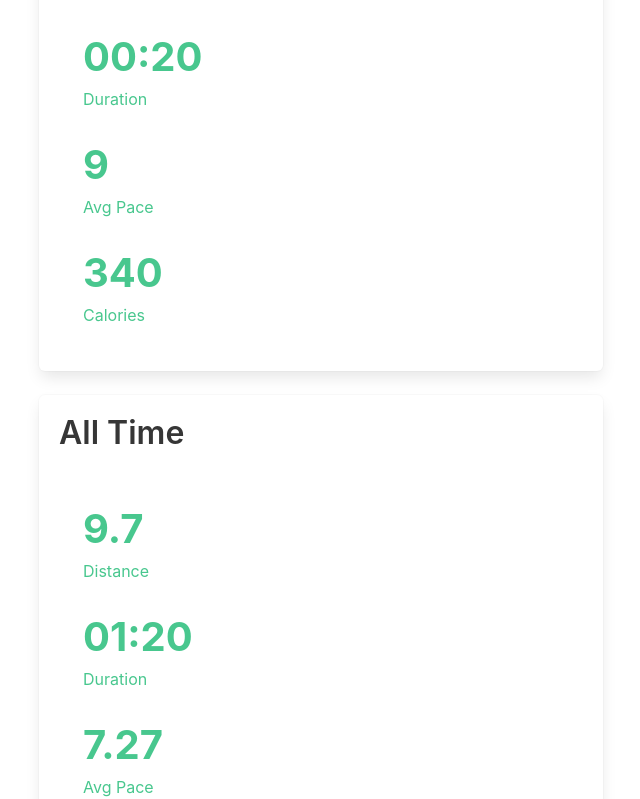
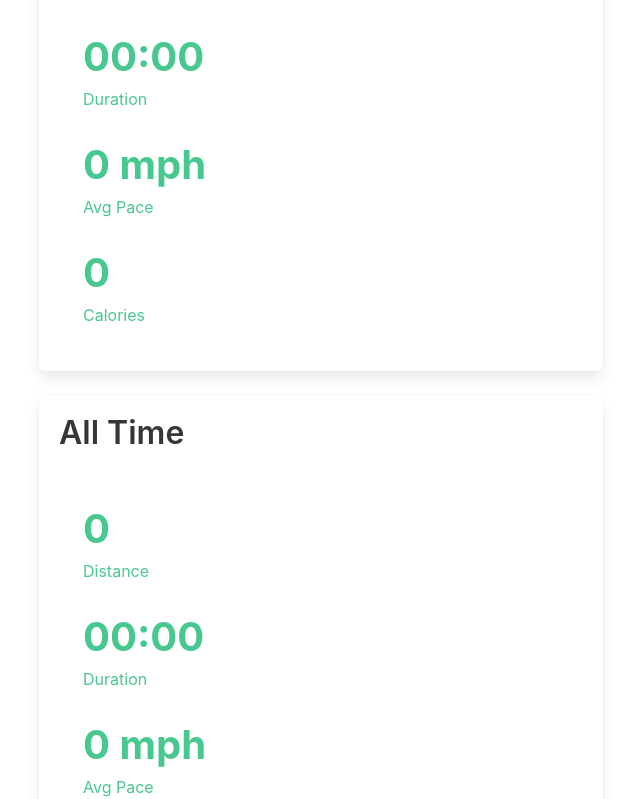
Before and after one commit to ericadubie/CPS493-Spring24-Final, a Vue app in the folder client/: page / in a window 1280 px wide. Shown: the part 841-1640 px from the top of the page, without its empty margins (339-979 px from the left). Built offline with nearby package versions, Linux system fonts and the light colour scheme.

Commit message:
Index Statistics shows logged in user stats

```diff
--- a/client/src/components/ActivityCard.vue
+++ b/client/src/components/ActivityCard.vue
@@ -43,7 +43,7 @@ const props = defineProps<{
                     <div class="heading"> DISTANCE </div>
                 </div>
                 <div class="column has-text-centered">
-                    <div class="title"> {{ duration }} </div>
+                    <div class="title">{{ duration ? duration : "00:00" }}</div>
                     <div class="heading"> DURATION </div>
                 </div>
                 <div class="column has-text-centered">
--- a/client/src/components/WorkoutSummary.vue
+++ b/client/src/components/WorkoutSummary.vue
@@ -21,7 +21,7 @@ const props = defineProps<{
                 <p class="caption">Duration</p>
             </div>
             <div class="column is-half">
-                <p class="value">{{ avgPace }}</p>
+                <p class="value">{{ avgPace ? avgPace : 0 }} mph</p>
                 <p class="caption">Avg Pace</p>
             </div>
             <div class="column is-half">
--- a/client/src/pages/index.vue
+++ b/client/src/pages/index.vue
@@ -7,7 +7,11 @@
 
     const userStore = getStoreUser();
 
-    const activities = getActivities();
+    const users = userStore.users;
+
+    const activities = getActivities().filter(
+        (activity) => activity.name === userStore.showLogin()?.name
+    );
 
     // Utility Functions
     function parseDuration(duration: string) {
```
